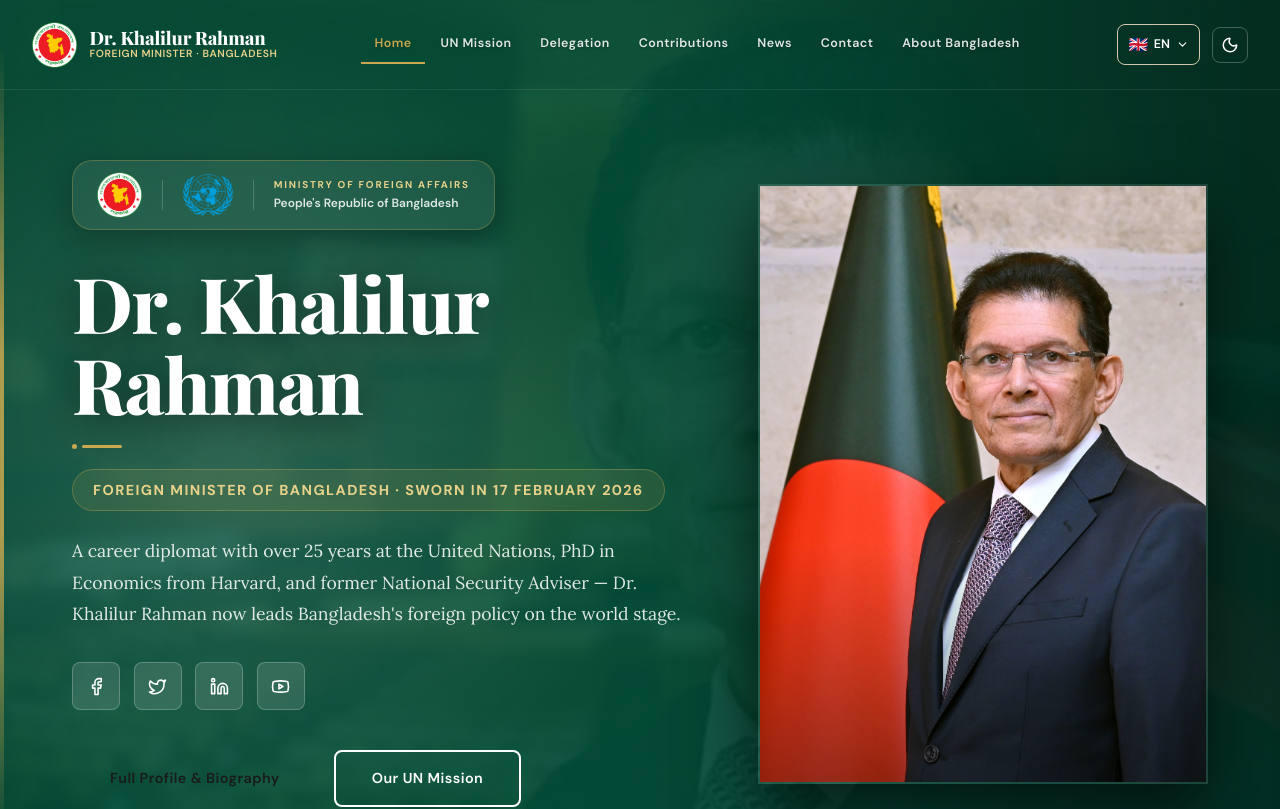
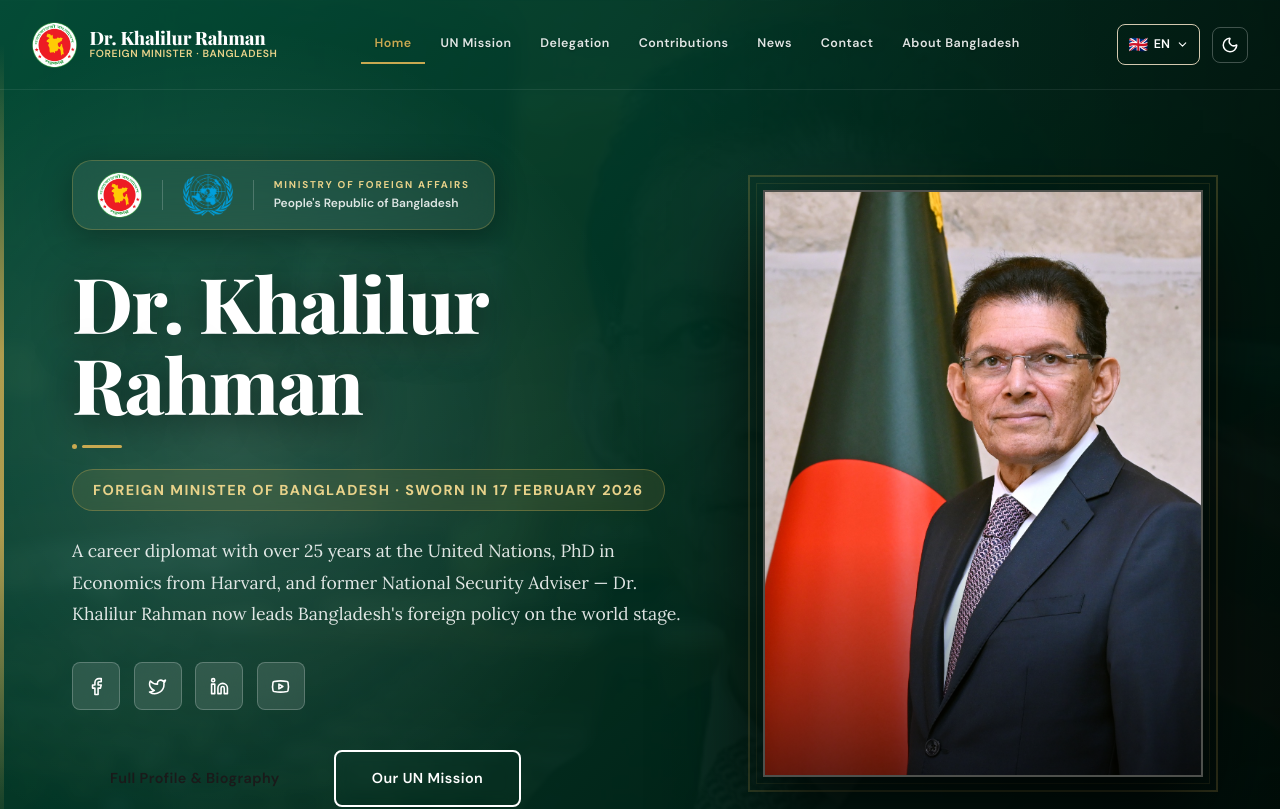
Before and after one commit to babulhossenshuvo/ministry, a React (Vite) app: page / in a window 1280 px wide. Shown: the top 809 px of the page. Built offline with nearby package versions, Linux system fonts and the light colour scheme; a web font is replaced by a local one.

Commit message:
style: enhance home page hero (deep dark gradient bg, dimmer portal texture, gold rings for portrait)

```diff
--- a/src/pages/HomePage.jsx
+++ b/src/pages/HomePage.jsx
@@ -83,9 +83,9 @@ function SocialBtn({ soc, dark = false }) {
 ═══════════════════════════════════════════════════════════════ */
 function HeroSection() {
     return (
-        <section id="demo-one" style={{ minHeight: '100vh', position: 'relative', overflow: 'hidden', display: 'flex', alignItems: 'center', justifyContent: 'center', background: 'var(--color-primary-dark)' }}>
+        <section id="demo-one" style={{ minHeight: '100vh', position: 'relative', overflow: 'hidden', display: 'flex', alignItems: 'center', justifyContent: 'center', background: 'linear-gradient(135deg, var(--color-primary-dark) 0%, #00120a 100%)' }}>
             {/* Subtle BG texture container */}
-            <div style={{ position: 'absolute', inset: 0, backgroundImage: 'url("/Portal_Image_DN_73.jpg")', backgroundSize: 'cover', backgroundPosition: 'center', opacity: 0.08, zIndex: 0 }} />
+            <div style={{ position: 'absolute', inset: 0, backgroundImage: 'url("/Portal_Image_DN_73.jpg")', backgroundSize: 'cover', backgroundPosition: 'center', opacity: 0.04, zIndex: 0 }} />
 
             {/* Left side light effect */}
             <div style={{ position: 'absolute', left: 0, top: 0, bottom: 0, width: '60%', background: 'radial-gradient(circle at 30% 50%, rgba(255,255,255,0.15) 0%, transparent 60%)', zIndex: 1 }} />
@@ -162,14 +162,20 @@ function HeroSection() {
                     animate={{ opacity: 1, x: 0 }}
                     transition={{ duration: 0.8, delay: 0.3 }}
                 >
-                    <div className="hero-img-container" style={{ position: 'relative', borderRadius: 'var(--radius-2xl)', overflow: 'hidden', boxShadow: '0 30px 60px rgba(0,0,0,0.6)', border: '2px solid rgba(255,255,255,0.1)', aspectRatio: '3/4' }}>
+                    <div className="hero-img-container" style={{ position: 'relative', margin: '0 auto', maxWidth: '440px' }}>
+                        {/* Decorative gold rings */}
+                        <div style={{ position: 'absolute', inset: -15, borderRadius: 'calc(var(--radius-2xl) + 15px)', border: '2px solid rgba(200,169,81,0.25)', zIndex: 0 }} />
+                        <div style={{ position: 'absolute', inset: -7, borderRadius: 'calc(var(--radius-2xl) + 7px)', border: '1px solid rgba(200,169,81,0.12)', zIndex: 0 }} />
+
+                        <div style={{ position: 'relative', borderRadius: 'var(--radius-2xl)', overflow: 'hidden', boxShadow: '0 40px 80px rgba(0,0,0,0.8)', border: '2px solid rgba(200,169,81,0.3)', aspectRatio: '3/4', zIndex: 1, background: 'var(--color-navy)' }}>
                             <img
                                 src="/Dr. Khalilur Rahman.jpeg"
                                 alt="Dr. Khalilur Rahman"
                                 style={{ width: '100%', height: '100%', objectFit: 'cover', objectPosition: 'top center' }}
                                 onError={e => { e.target.src = '/Khalilur_Rahman_(economist)_2025.jpg'; }}
                             />
-                        <div style={{ position: 'absolute', inset: 0, background: 'linear-gradient(to top, rgba(0,0,0,0.4) 0%, transparent 40%)' }} />
+                            <div style={{ position: 'absolute', inset: 0, background: 'linear-gradient(to top, rgba(0,0,0,0.6) 0%, transparent 40%)' }} />
+                        </div>
                     </div>
                 </motion.div>
 
```
Lines whose indentation alone changed are shown as unchanged.
